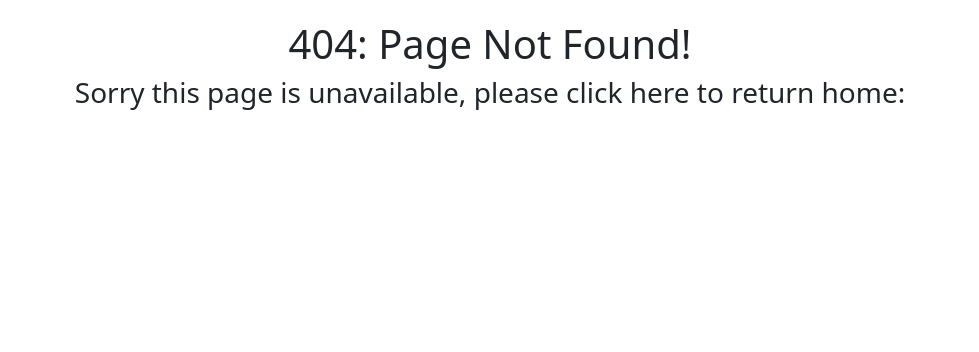
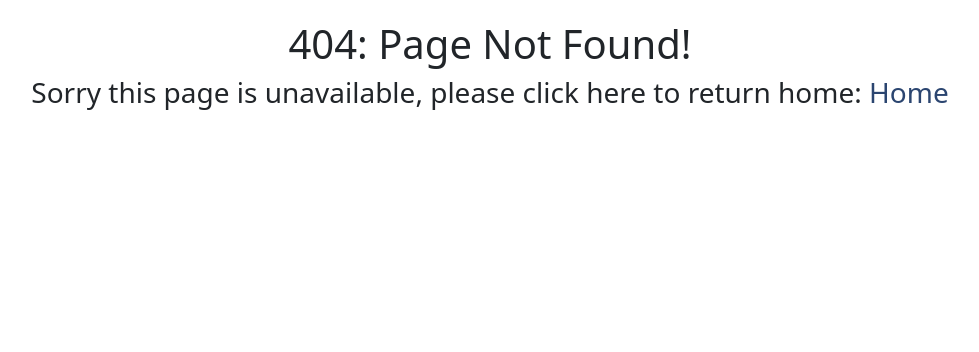
Before and after one commit to leoniemclaughlin7/cafe-board, a Django app: template templates/404.html in a window 1280 px wide. Shown: the part 68-420 px from the top of the page, without its empty margins (150-1129 px from the left). Run offline with Django 3.2, Linux system fonts and the light colour scheme; the template is opened without the code that fills it, so the values that code supplies are empty; some libraries are stand-ins or nearby versions.

Commit message:
style link in  404.html

```diff
--- a/templates/404.html
+++ b/templates/404.html
@@ -5,7 +5,7 @@
     <div class="col-sm-12 center-form">
         <h1>404: Page Not Found!</h1>
         <h3>Sorry this page is unavailable, please click here to return home:
-            <a class="nav-link" href="{% url 'review' %}" aria-label="Navigates to the home page">Home</a>
+            <a class="link" href="{% url 'review' %}" aria-label="Navigates to the home page">Home</a>
         </h3>
     </div>
   </div>
```
